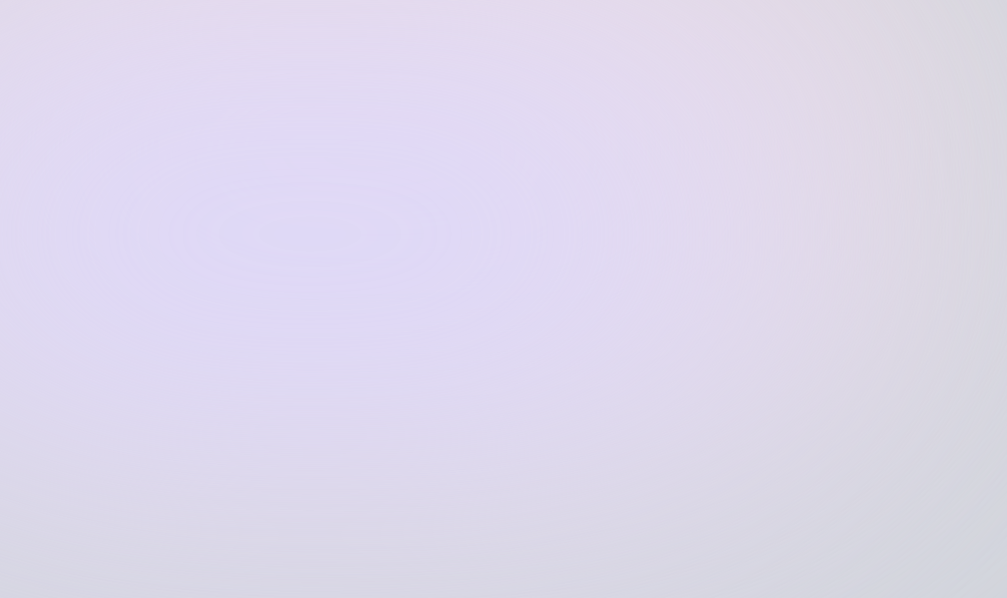
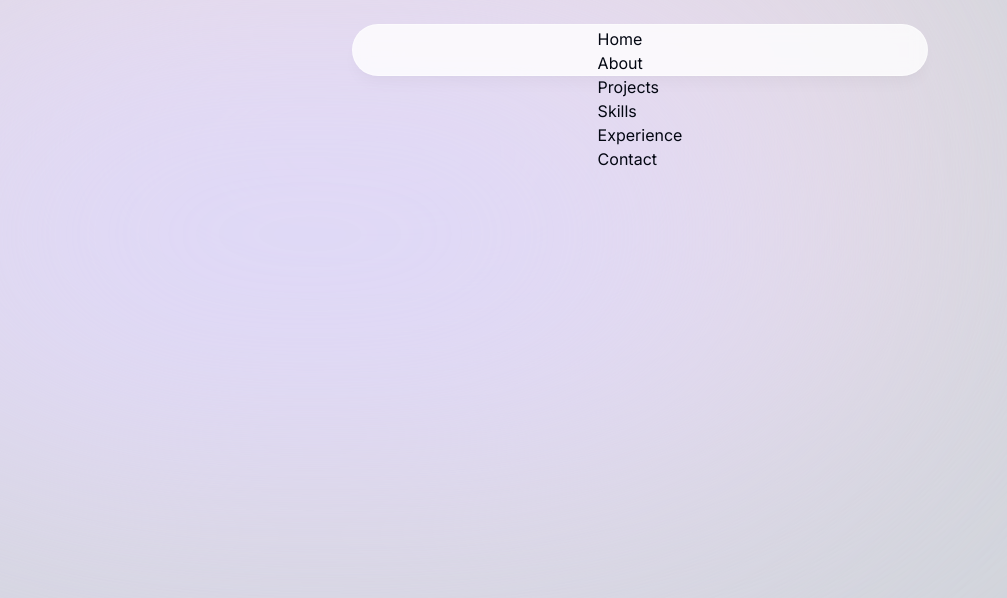
Before and after one commit to RONHEL235/portfolio-website, a Next.js app: page / in a window 1280 px wide. Shown: the top 598 px of the page, without its empty margins (0-1007 px from the left). Built offline with nearby package versions, Linux system fonts and the light colour scheme.

Commit message:
Created a Navigation header that uses framer motion properties.

```diff
--- a/components/header.tsx
+++ b/components/header.tsx
@@ -1,9 +1,26 @@
+"use client"
+
 import React from "react"
+import { motion } from "framer-motion"
+import { links } from "@/lib/data"
+import Link from "next/link"
 
 export default function Header() {
     return (
         <header className="z-[999] relative">
-            <div></div>
+            <motion.div className="fixed top-0 left-1/2 -translate-x-1/2 h-[4.5rem] w-full rounded-none border border-white border-opacity-40 bg-white bg-opacity-80 shadow-lg shadow-black/[0.03] backdrop-blur-[0.5rem] sm:top-6 sm:h-[3.25rem] sm:w-[36rem] sm:rounded-full"
+            initial={{ y: -100, x: "-50%", opacity: 0 }}
+            animate={{ y: 0, x: "-50%", opacity: 1 }}
+            ></motion.div>
+            <nav className="fixed top-[0.15rem] left-1/2 h-12 -translate-x-1/2 py-2 sm:top-[1.7rem] sm:h-[initial] sm:py-0">
+                <ul>
+                    {links.map(link => (
+                        <li key={link.hash}>
+                            <Link href={link.hash}>{link.name}</Link>
+                        </li>
+                    ))}
+                </ul>
+            </nav>
         </header>
     )
 }
--- a/package.json
+++ b/package.json
@@ -15,6 +15,7 @@
     "autoprefixer": "10.4.19",
     "eslint": "8.57.0",
     "eslint-config-next": "14.2.2",
+    "framer-motion": "^11.1.7",
     "next": "14.2.2",
     "postcss": "8.4.38",
     "react": "18.2.0",
```
Also changed, not shown: 1 other file (tests, documents, lock files or other folders).
